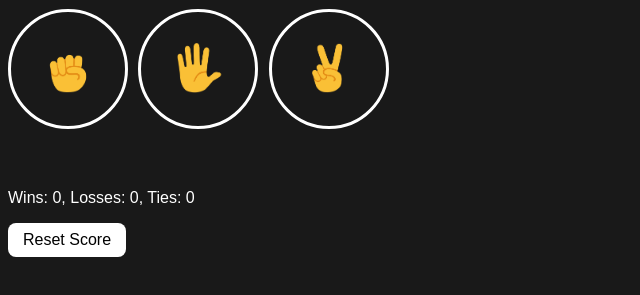
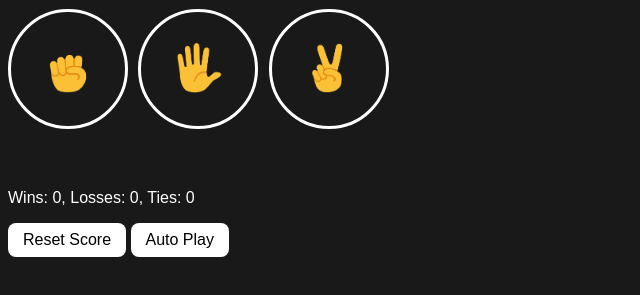
Before and after one commit to ms-alejo/rock-paper-scissors, a plain HTML site: page index.html in a window 1280 px wide. Shown: the part 85-380 px from the top of the page, without its empty margins (0-640 px from the left). Drawn offline with Linux system fonts and the light colour scheme.

Commit message:
Added Auto Play

```diff
--- a/index.html
+++ b/index.html
@@ -36,6 +36,10 @@
       Reset Score
     </button>
 
+    <button class="auto-play-button" onclick="
+      autoPlay();
+    ">Auto Play</button>
+
     <script src="scripts/10-rock-paper-scissors.js"></script>
   </body>
 </html>
--- a/scripts/10-rock-paper-scissors.js
+++ b/scripts/10-rock-paper-scissors.js
@@ -6,15 +6,21 @@ let score = JSON.parse(localStorage.getItem("score")) || {
 
 updateScoreElement();
 
-/*
-if (!score) {
-  score = {
-    wins: 0,
-    losses: 0,
-    ties: 0
-  };
+let isAutoPlaying = false;
+let intervalId;
+
+function autoPlay() {
+  if (!isAutoPlaying) {
+    intervalId = setInterval(function () {
+      const playerMove = pickComputerMove();
+      playGame(playerMove);
+    }, 1000);
+    isAutoPlaying = true;
+  } else {
+    clearInterval(intervalId);
+    isAutoPlaying = false;
+  }
 }
-*/
 
 function playGame(playerMove) {
   const computerMove = pickComputerMove();
--- a/styles/10-rock-paper-scissors.css
+++ b/styles/10-rock-paper-scissors.css
@@ -33,7 +33,8 @@ body {
   margin-top: 60px;
 }
 
-.reset-score-button {
+.reset-score-button,
+.auto-play-button {
   background-color: white;
   border: none;
   padding: 8px 15px;
```
